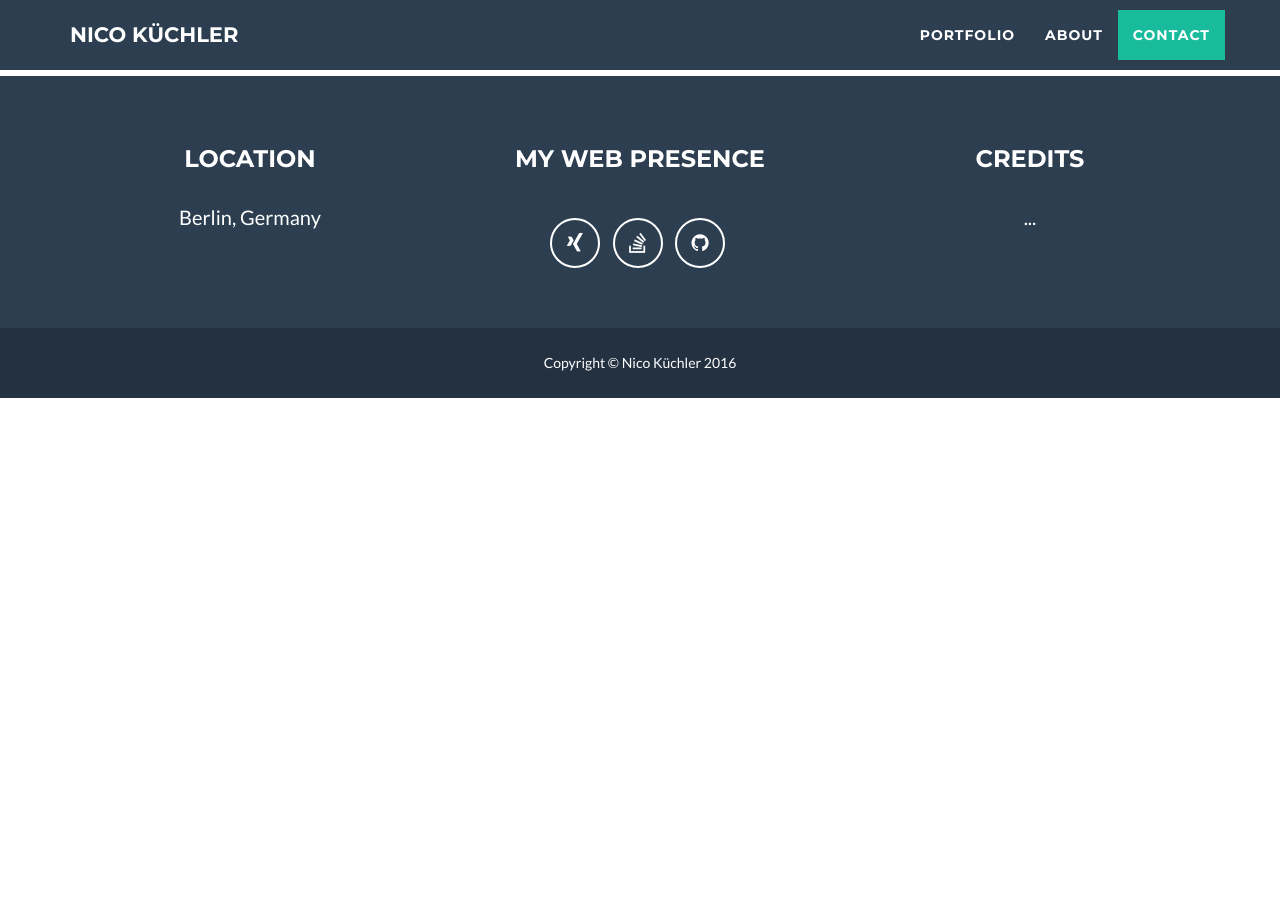
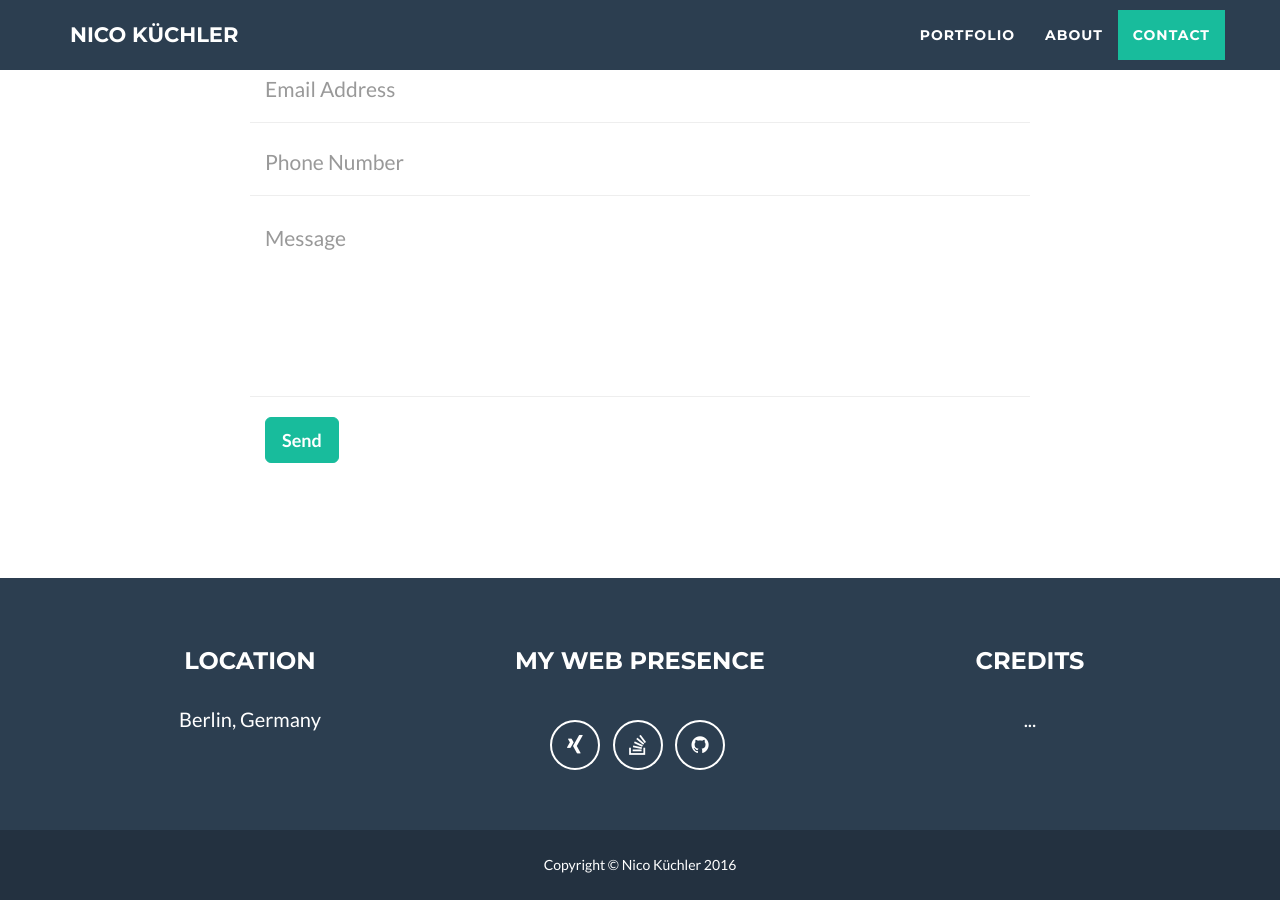
Before and after one commit to nenick/nenick, a Jekyll site: the page built from index.html, in a window 1280 px wide and 900 px high, scrolled down 2539 px. Built offline with Jekyll 4.4.1, drawn with Linux system fonts in a browser that asks for light colours; nearby versions of some CDN libraries; before the commit the page ends 2937 px from its top, so only the background shows below that.

Commit message:
try freespree.io to send contact email

```diff
--- a/_includes/contact.html
+++ b/_includes/contact.html
@@ -12,7 +12,7 @@
                 <p>Write me an email at kuchler.nico@gmail.com</p>
                 <!-- To configure the contact form email address, go to mail/contact_me.php and update the email address in the PHP file on line 19. -->
                 <!-- The form should work on most web servers, but if the form is not working you may need to configure your web server differently. -->
-                <!--form name="sentMessage" id="contactForm" novalidate>
+                <form name="sentMessage" id="contactForm" novalidate action="http://formspree.io/kuchler.nico@gmail.com">
                     <div class="row control-group">
                         <div class="form-group col-xs-12 floating-label-form-group controls">
                             <label>Name</label>
@@ -56,7 +56,7 @@
                             <button type="submit" class="btn btn-success btn-lg">Send</button>
                         </div>
                     </div>
-                </form-->
+                </form>
             </div>
         </div>
     </div>
--- a/js/contact_me.js
+++ b/js/contact_me.js
@@ -20,7 +20,7 @@ $(function() {
             if (firstName.indexOf(' ') >= 0) {
                 firstName = name.split(' ').slice(0, -1).join(' ');
             }
-            $.ajax({
+            /*$.ajax({
                 url: "././mail/contact_me.php",
                 type: "POST",
                 data: {
@@ -54,7 +54,7 @@ $(function() {
                     //clear all fields
                     $('#contactForm').trigger("reset");
                 },
-            });
+            });*/
         },
         filter: function() {
             return $(this).is(":visible");
```
